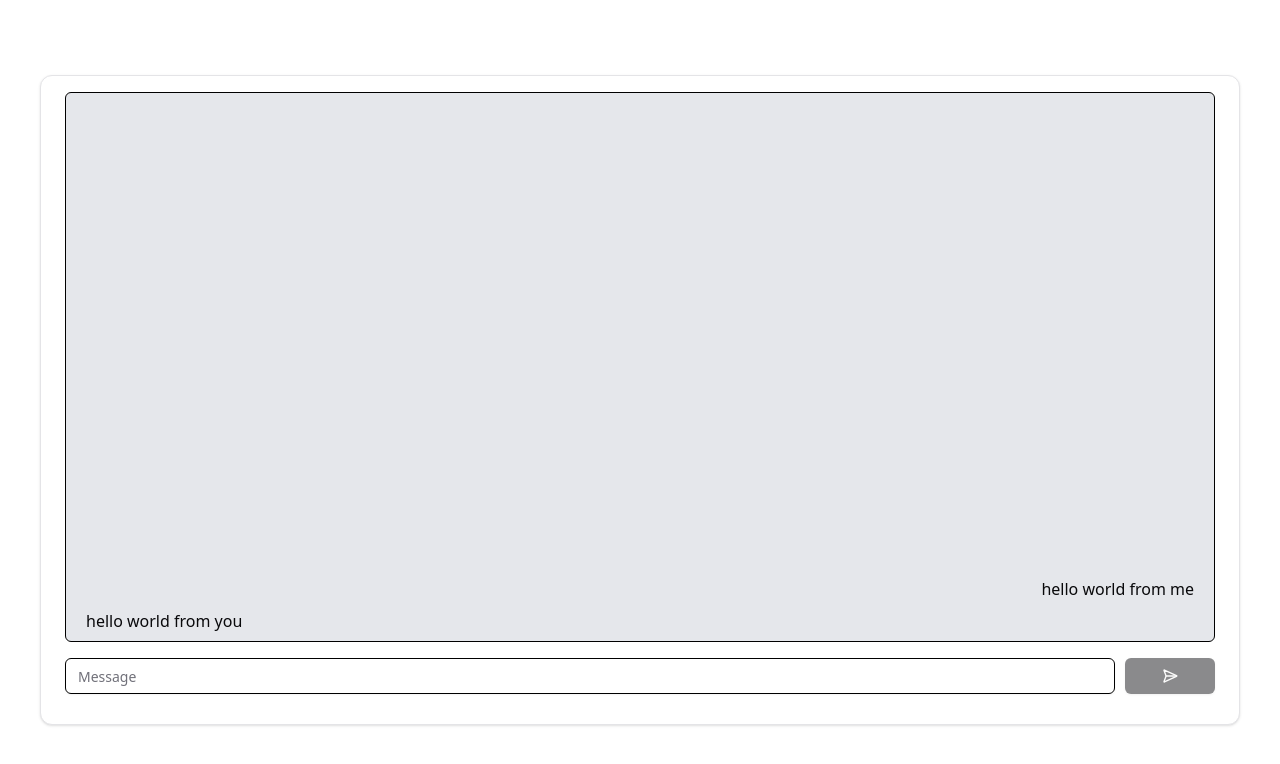
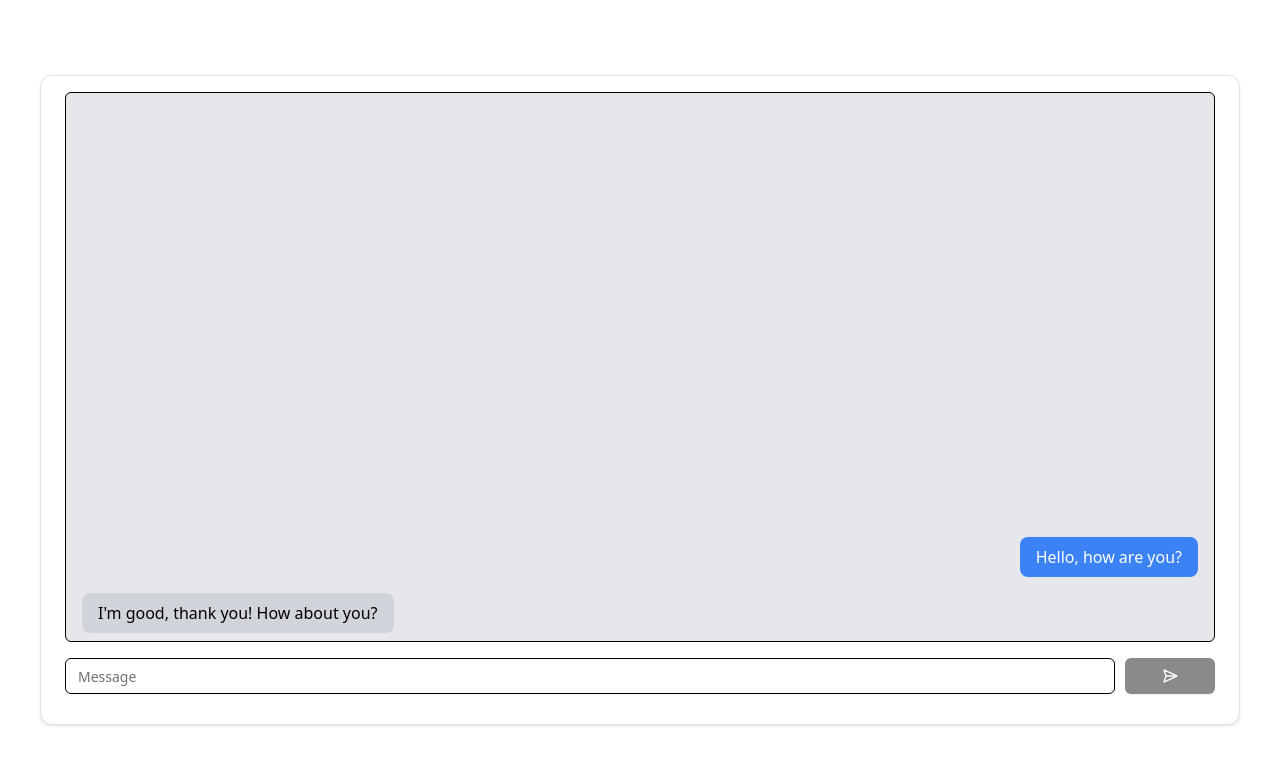
Before and after one commit to Training-241209/movie-dating-app, a React (Vite) app in the folder movieFrontend/: page /chat in a window 1280 px wide. Shown: the top 764 px of the page. Built offline with nearby package versions, Linux system fonts and the light colour scheme; no server answers.

Commit message:
chat bubbles and genreMovie alterations

```diff
--- a/movieFrontend/src/components/shared/message.tsx
+++ b/movieFrontend/src/components/shared/message.tsx
@@ -1,24 +1,20 @@
-export function Message({
-    message,
-    user,
-  }: {
-    message: string;
-    user: string;
-  }) {
+interface MessageProps {
+  user: "me" | "you";
+  message: string;
+}
 
-    if(user == "me"){
-      return(
-        <div className="self-end mr-5 pb-2">
-          {message} from {user}
-        </div>
-      )
-    }else{
-      return(
-        <div className="self-start ml-5 pb-2">
-          {message} from {user}
-        </div>
-      )
-    }
-  }
+export function Message({ user, message }: MessageProps) {
+  const isUser = user === "me";
 
-//Cine-match
+  return (
+    <div className={`flex ${isUser ? "justify-end" : "justify-start"} my-2 px-4`}>
+      <div
+        className={`max-w-[75%] px-4 py-2 rounded-lg ${
+          isUser ? "bg-blue-500 text-white" : "bg-gray-300 text-black"
+        }`}
+      >
+        {message}
+      </div>
+    </div>
+  );
+}
--- a/movieFrontend/src/features/components/genreListings.tsx
+++ b/movieFrontend/src/features/components/genreListings.tsx
@@ -1,34 +1,38 @@
 import { useGetGenres } from "../hooks/use-getGenres";
-import { Link } from "@tanstack/react-router";
-import { useGetMovies } from "../hooks/use-getMovies";
+import { useRouter } from "@tanstack/react-router";
 
-export function GenreListings(){
-    const {data = []} = useGetGenres();
-    function onClick(genreId: number,genreName: string){
-        console.log(genreId)
-        useGetMovies({genreId});
-        <Link to = {`/movie/$genreId/$genreName`} params={{ genreId:genreId,genreName:genreName }} key = {genreId}></Link>
+export function GenreListings() {
+    const { data = [] } = useGetGenres();
+    const router = useRouter();
+
+    function onClick(genreId: number, genreName: string) {
+        console.log(genreId);
+        router.navigate({
+            to: `/movie/${genreId.toString()}/${genreName}`,
+            params: { genreId: genreId.toString(), genreName },
+          });
     }
 
     return (
         <div>
-            <div className = "text-4xl flex justify-center mb-10">
-                Please Select A Genre
-            </div>
-            <div className="flex flex-wrap justify-center  gap-5 mb-5 mx-5">
-                {data.map((item:any) => (
-                    <div key = {item.id} className="w-[300px] h-[400px] text-center flex flex-col items-center gap-5 overflow-hidden" >
-                        <a href= {`/movie/${item.id}/${item.name}`}>
-                        <img className = "w-full h-[350px] object-center rounded-lg duration-300 hover:opacity-20 aspect-auto"
-                        src = {`src/assets/GenrePictures/${item.name}.jpg`} onClick={()=> onClick(item.id,item.name)}>
-                        </img>
-                        <p className="mb-2">{item.name}</p>
+            <div className="text-4xl flex justify-center mb-10">Please Select A Genre</div>
+            <div className="flex flex-wrap justify-center gap-5 mb-5 mx-5">
+                {data.map((item: any) => (
+                    <div
+                        key={item.id}
+                        className="w-[300px] h-[400px] text-center flex flex-col items-center gap-5 overflow-hidden"
+                    >
+                        <a href={`/movie/${item.id}/${item.name}`} onClick={() => onClick(item.id, item.name)}>
+                            <img
+                                className="w-full h-[350px] object-center rounded-lg duration-300 hover:opacity-20 aspect-auto"
+                                src={`src/assets/GenrePictures/${item.name}.jpg`}
+                                alt={item.name}
+                            />
+                            <p className="mb-2">{item.name}</p>
                         </a>
                     </div>
                 ))}
             </div>
         </div>
-
-
-    )
+    );
 }
--- a/movieFrontend/src/features/hooks/use-getGenres.ts
+++ b/movieFrontend/src/features/hooks/use-getGenres.ts
@@ -3,18 +3,14 @@ import { axiosInstanceExternal } from "@/lib/axios-Externalconfig";
 import { useRouter } from "@tanstack/react-router";
 
 
-export function useGetGenres(){
-    const router = useRouter()
-    const queryClient = useQueryClient()
-    return (
-        useQuery({
-            queryKey: ['genre'],
-            queryFn: async () => {
-                const response = await axiosInstanceExternal.get("/3/genre/movie/list");
-                const {genres, bloat} = response.data
-                queryClient.invalidateQueries({queryKey: ['genre']});
-                return genres;
-            }
-        })
-    )
+export function useGetGenres() {
+    return useQuery({
+        queryKey: ['genre'],
+        queryFn: async () => {
+            console.log(import.meta.env.VITE_TMDB_API_URL);
+            const response = await axiosInstanceExternal.get("/3/genre/movie/list");
+            const { genres } = response.data;
+            return genres;
+        },
+    });
 }
--- a/movieFrontend/src/features/hooks/use-login.ts
+++ b/movieFrontend/src/features/hooks/use-login.ts
@@ -20,10 +20,12 @@ export function useLogin() {
                 queryKey: ["auth"],
             });
             queryClient.setQueryData(["auth"], data);
+            console.log("Logged in successfuly.");
             toast.success("Logged in successfuly.");
             router.navigate({ to: "/genrePicking"});
         },
         onError: () => {
+            console.log("Failed to login.");
             toast.error("Failed to login.");
         },
     })
--- a/movieFrontend/src/features/hooks/use-register.ts
+++ b/movieFrontend/src/features/hooks/use-register.ts
@@ -1,8 +1,8 @@
 import { useMutation, useQueryClient } from "@tanstack/react-query";
 import { RegisterSchema } from "../schemas/registerSchema";
 import { axiosInstance } from "@/lib/axios-config";
+import { useRouter } from "@tanstack/react-router";
 import { toast } from "sonner";
-import { useRouter } from "@tanstack/react-router";
 
 
 export function useRegister(){
@@ -18,6 +18,7 @@ export function useRegister(){
             return resp.data;
         },
         onSuccess: () => {
+            console.log("Registered successfuly.");
             toast.success("Registered successfuly.");
             router.navigate({ to: "/auth/login"});
             queryClient.invalidateQueries({
@@ -25,6 +26,7 @@ export function useRegister(){
               });
         },
         onError: (e: any) => {
+            console.log("Failed to register.");
             toast.error(e.response?.data);
         },
     })
--- a/movieFrontend/src/routes/_auth/auth/register.lazy.tsx
+++ b/movieFrontend/src/routes/_auth/auth/register.lazy.tsx
@@ -9,6 +9,8 @@ import {
     CardTitle,
   } from "@/components/ui/card"
 import { Link } from "@tanstack/react-router"
+import reg_bg from "@/assets/AdobeStock_652336191.jpeg"
+import logo from "@/assets/cinematchLogo.png"
 
 export const Route = createLazyFileRoute('/_auth/auth/register')({
   component: RouteComponent,
@@ -16,10 +18,14 @@ export const Route = createLazyFileRoute('/_auth/auth/register')({
 
 function RouteComponent() {
   return(
-    <div className='min-h-screen flex justify-center items-center bg-slate-800'>
-      <Card className="w-[500px] ">
+    <div className="h-screen bg-cover bg-center" style={{ backgroundImage: `url(${reg_bg})` }}>
+      <div className='flex justify-center items-center h-full'>
+        <Card className="w-[500px] bg-white bg-opacity-80 backdrop-blur-md ml-[600px]">
           <CardHeader>
-          <CardTitle className="text-3xl font-bold">Welcome!</CardTitle>
+          <div className='flex items-center justify-between w-full'>
+              <CardTitle className="text-4xl font-bold">Welcome!</CardTitle>
+              <img src={logo} alt="Logo" className="w-[150px] h-auto self-end ml-auto" />
+            </div>
             <CardDescription>Please enter your credentials</CardDescription>
           </CardHeader>
           <CardContent>
@@ -31,5 +37,6 @@ function RouteComponent() {
           </CardFooter>
         </Card>
       </div>
+    </div>
   )
 }
--- a/movieFrontend/src/routes/_chat/chat.lazy.tsx
+++ b/movieFrontend/src/routes/_chat/chat.lazy.tsx
@@ -1,23 +1,20 @@
-import { ChatBoxCard, ChatBoxCentering, ChatBoxContents, ChatBoxInnerContainer} from '@/components/shared/chat'
-import { Message } from '@/components/shared/message'
-import { createLazyFileRoute } from '@tanstack/react-router'
+import { ChatBoxCard, ChatBoxCentering, ChatBoxContents } from "@/components/shared/chat";
+import { Message } from "@/components/shared/message";
+import { createLazyFileRoute } from "@tanstack/react-router";
 
-export const Route = createLazyFileRoute('/_chat/chat')({
+export const Route = createLazyFileRoute("/_chat/chat")({
   component: RouteComponent,
-})
+});
 
 function RouteComponent() {
-  return(
+  return (
     <ChatBoxCentering>
       <ChatBoxCard>
         <ChatBoxContents>
-          <ChatBoxInnerContainer>
-            <Message user="me" message="hello world"/>
-            <Message user="you" message="hello world"/>
-          </ChatBoxInnerContainer>
+          <Message user="me" message="Hello, how are you?" />
+          <Message user="you" message="I'm good, thank you! How about you?" />
         </ChatBoxContents>
       </ChatBoxCard>
     </ChatBoxCentering>
-
-  )
+  );
 }
```
Also changed, not shown: movieFrontend/src/components/shared/chat.tsx (+18 -28 lines), 1 other file (tests, documents, lock files or other folders). Lines whose indentation alone changed are shown as unchanged.
